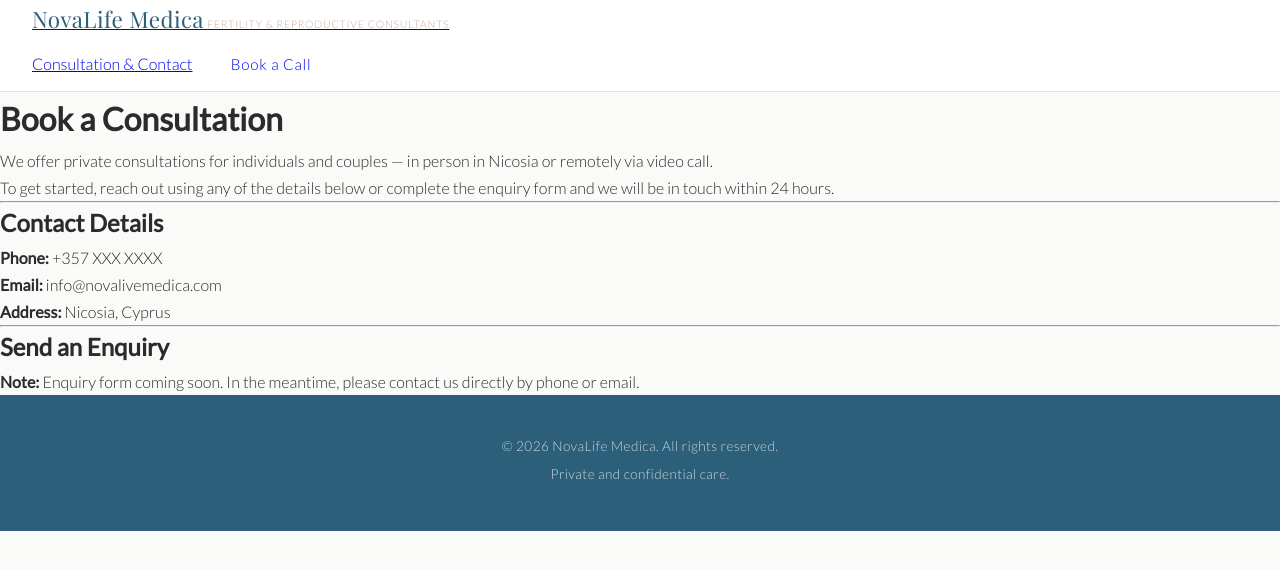
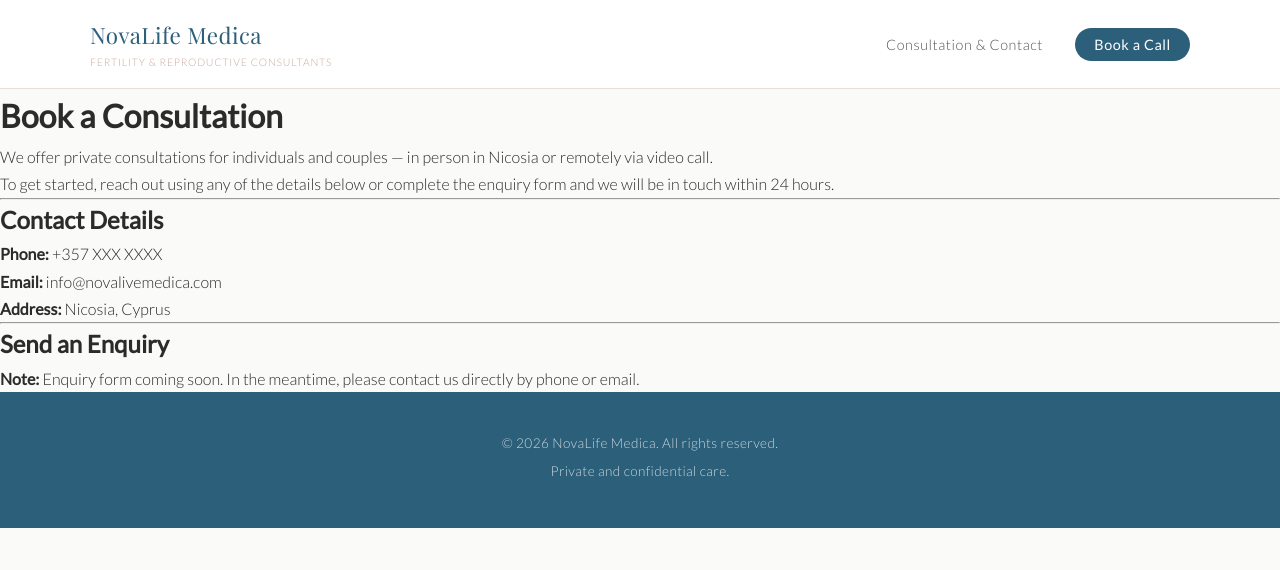
Before and after one commit to NnGitH/Fertility-Clinic-Website, a Jekyll site: the page built from consultation.md, in a window 1280 px wide. Shown: the top 570 px of the page. Built offline with Jekyll 4.4.1, drawn with Linux system fonts in a browser that asks for light colours.

Commit message:
Update header.html

```diff
--- a/_includes/header.html
+++ b/_includes/header.html
@@ -1,12 +1,14 @@
 <header class="site-header">
-  <div class="header-inner">
-    <a href="/fertility-clinic/" class="site-logo">
+  <div class="nav-container">
+    <a href="{{ '/' | relative_url }}" class="logo">
       <span class="logo-main">NovaLife Medica</span>
       <span class="logo-sub">Fertility &amp; Reproductive Consultants</span>
     </a>
-    <nav class="site-nav">
-      <a href="/fertility-clinic/consultation">Consultation &amp; Contact</a>
-      <a href="/fertility-clinic/consultation" class="btn btn-nav">Book a Call</a>
+    <nav>
+      <ul class="nav-links">
+        <li><a href="{{ '/consultation' | relative_url }}">Consultation &amp; Contact</a></li>
+        <li><a href="{{ '/consultation' | relative_url }}" class="nav-cta">Book a Call</a></li>
+      </ul>
     </nav>
   </div>
 </header>
```
